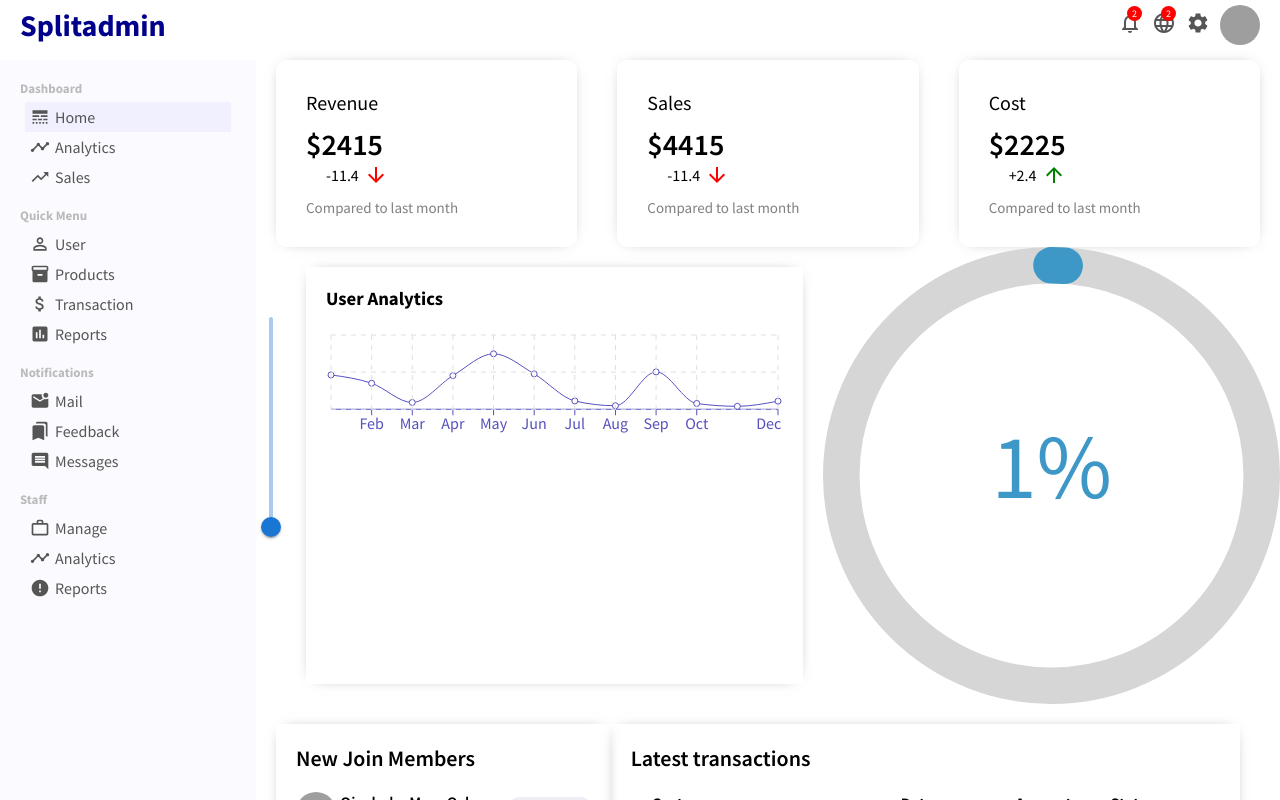
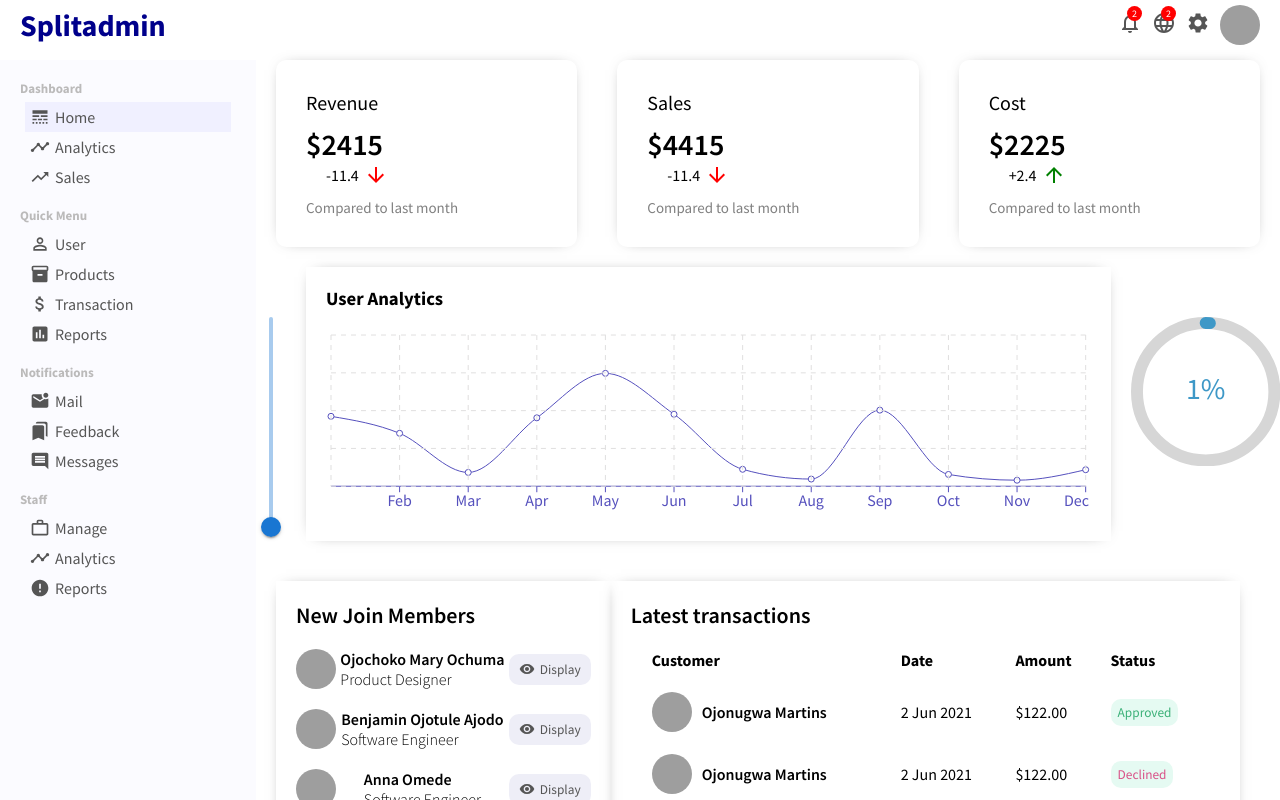
Before and after one commit to Ojotule-Benjamin/Regen-project, a React (Create React App) app: page / in a window 1280 px wide. Shown: the top 800 px of the page. Built offline with nearby package versions, Linux system fonts and the light colour scheme; grey boxes are pictures that could not be loaded.

Commit message:
still fixing 3

```diff
--- a/src/pages/home/Home.jsx
+++ b/src/pages/home/Home.jsx
@@ -42,8 +42,9 @@ const Home = (props) => {
           grid
           dataKey="Active User"/>
 
-          <ProgressBar sliderValueDis={sliderValue}/>
-
+          <div className='progressbarcl' >
+            <ProgressBar sliderValueDis={sliderValue}/>
+          </div>
         </div>
         <div className='homeWidgets'>
           <WidgetSm/>
--- a/src/pages/home/home.css
+++ b/src/pages/home/home.css
@@ -12,3 +12,10 @@
     margin: 0px;
 
 }
+
+.progressbarcl{
+    width: 200px;
+    height: 200px;
+    border: 10px;
+    margin-top: 70px;
+}
```
